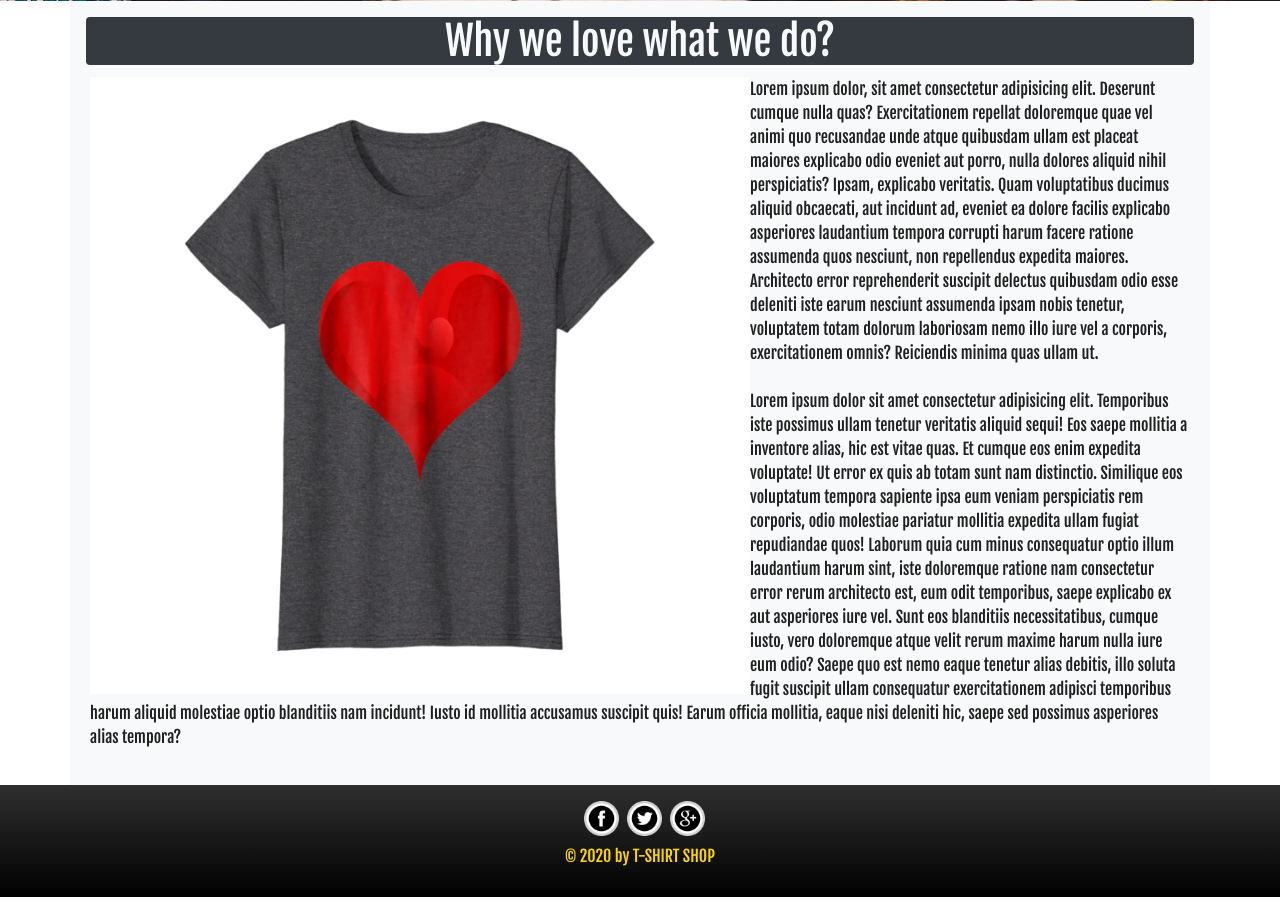
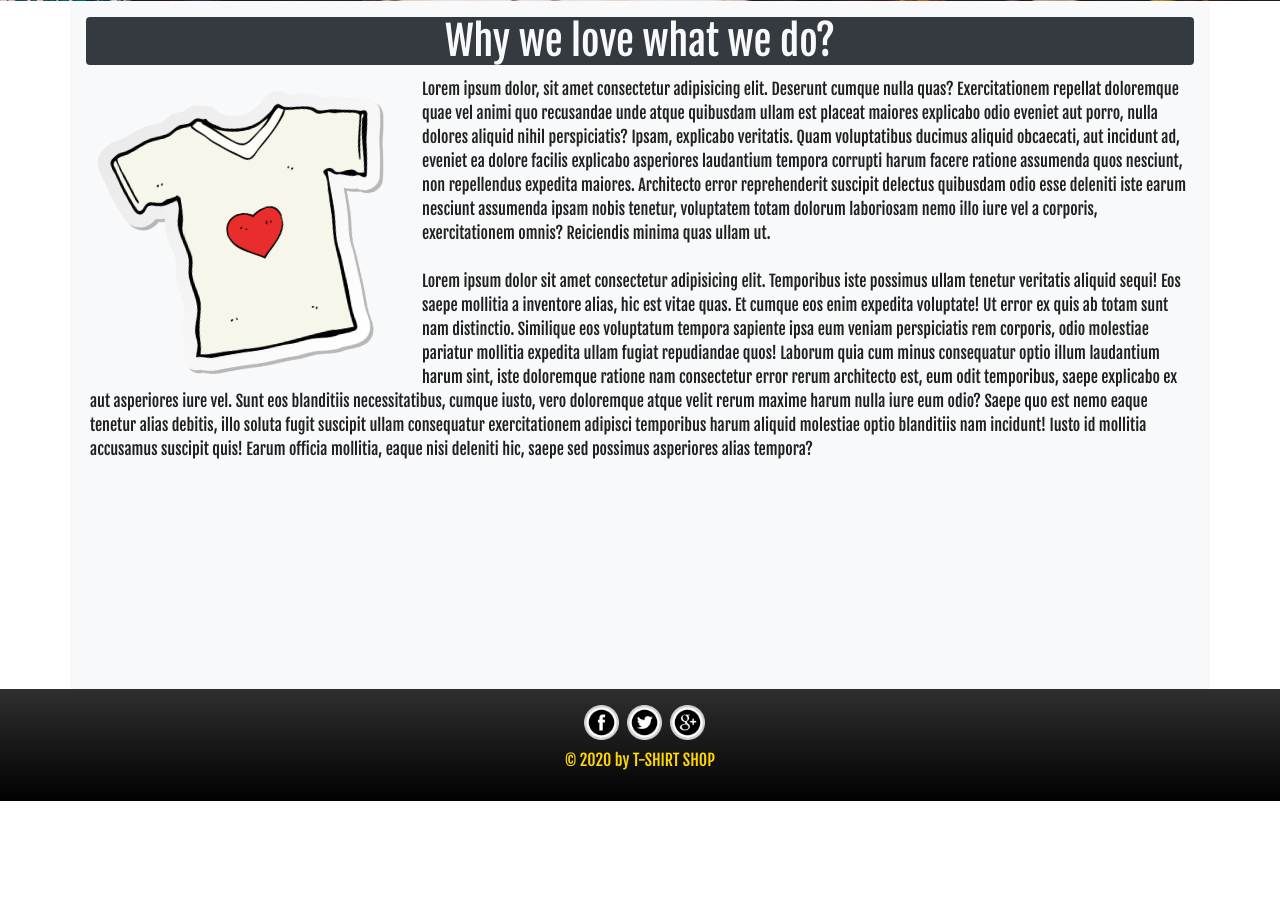
Before and after one commit to LeonelR112/T-shirt-shop-template, a PHP site: page /about.html in a window 1280 px wide. Shown: the part 540-1437 px from the top of the page. After the commit the page ends 1341 px from the top, so only its background shows below. Run offline with PHP 8.4, Linux system fonts and the light colour scheme.

Commit message:
cambios en about.html

```diff
--- a/about.html
+++ b/about.html
@@ -61,7 +61,7 @@
     <main class="container bg-light p-3">
                 <h1 class="text-center bg-dark text-light rounded">Why we love what we do?</h1>
                 <p class="p1 p-1 text-left">
-                    <img src="./assets/imgs/shirtHeart.jpg" class="shirtHeart" width=60%" height="70%" alt="love">
+                    <img src="./assets/imgs/shirtHeart.png" class="shirtHeart" width="300px" alt="love">
                     Lorem ipsum dolor, sit amet consectetur adipisicing elit. Deserunt cumque nulla quas? Exercitationem repellat doloremque quae vel animi quo recusandae unde atque quibusdam ullam est placeat maiores explicabo odio eveniet aut porro, nulla dolores aliquid nihil perspiciatis? Ipsam, explicabo veritatis. Quam voluptatibus ducimus aliquid obcaecati, aut incidunt ad, eveniet ea dolore facilis explicabo asperiores laudantium tempora corrupti harum facere ratione assumenda quos nesciunt, non repellendus expedita maiores. Architecto error reprehenderit suscipit delectus quibusdam odio esse deleniti iste earum nesciunt assumenda ipsam nobis tenetur, voluptatem totam dolorum laboriosam nemo illo iure vel a corporis, exercitationem omnis? Reiciendis minima quas ullam ut.
                 </p>
                 <p class="p1 p-1 text-left">
--- a/css/mainStayle.css
+++ b/css/mainStayle.css
@@ -134,6 +134,8 @@ body{
 
 .shirtHeart{
     float: left;
+    transform: rotateZ(-10deg);
+    margin: 1em;
 }
 
 #menuRes{
--- a/shop.html
+++ b/shop.html
@@ -53,7 +53,7 @@
                 </div>
             </div>
             <div class="col-12 text-right p-2" id="menuRes">
-                <a href="#" class="my-2"><img src="./assets/imgs/menuResponsive.png" width="45px" alt=""></a>
+                <a href="#" class="my-2"><img src="./assets/imgs/menuResponsive.png" width="15px" alt=""></a>
             </div>
         </div>
     </header>
```
Also changed, not shown: assets/imgs/shirtHeart.jpg (deleted), assets/imgs/shirtHeart.png (added).
